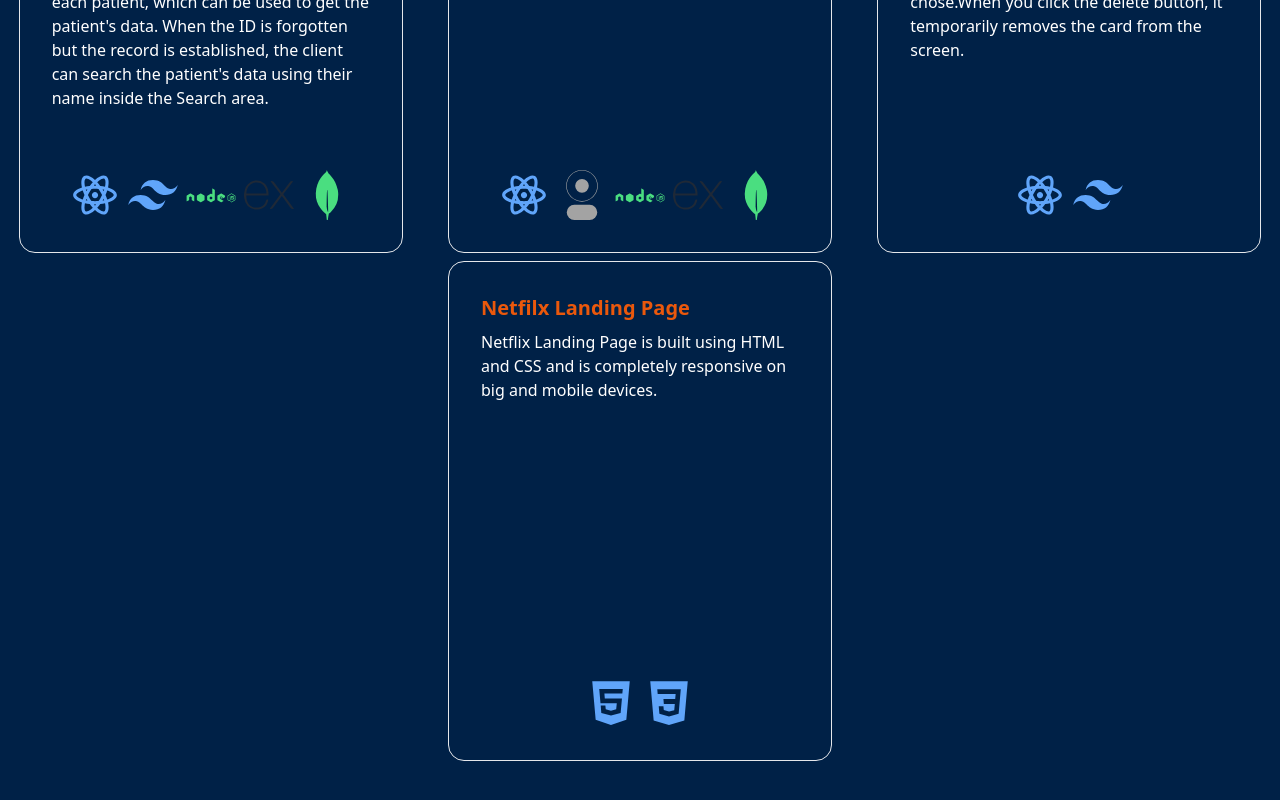
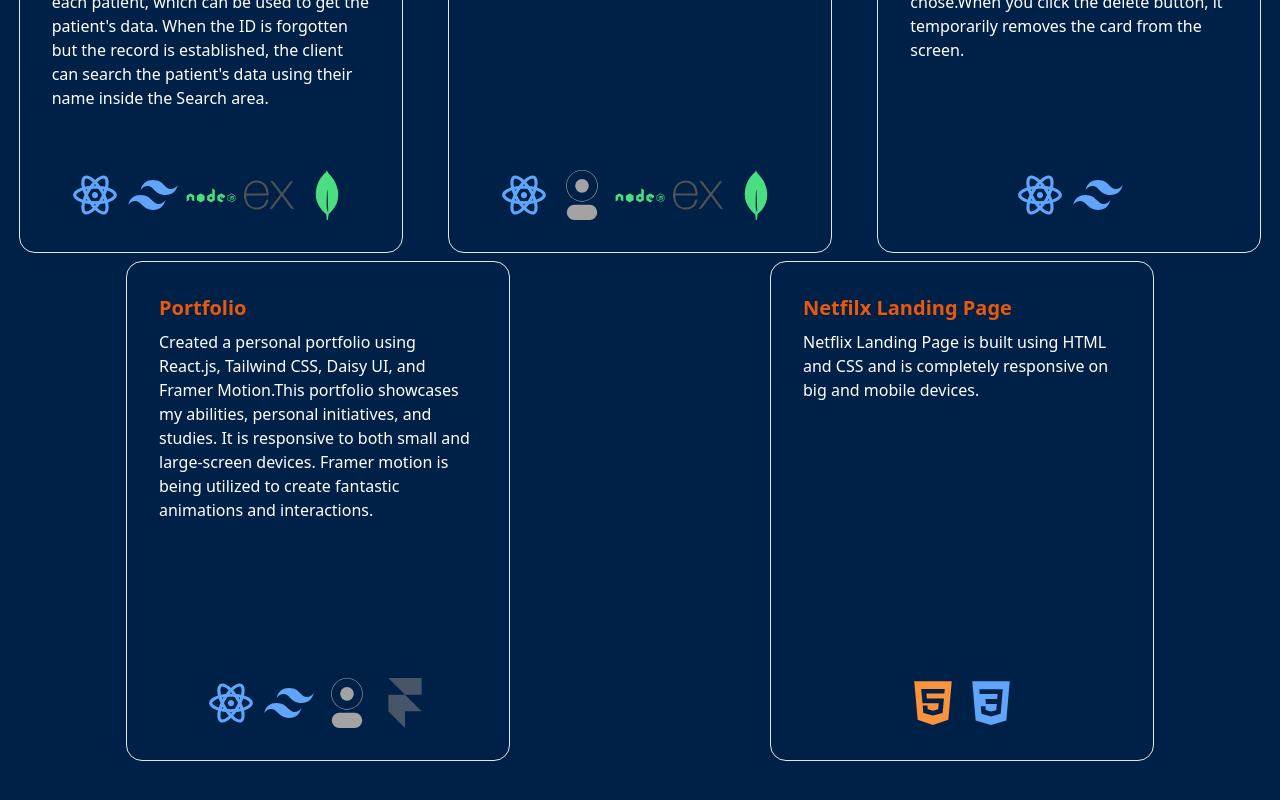
Before and after one commit to SHRIVISHNU-CM/Portfolio, a React (Vite) app: page / in a window 1280 px wide. Shown: the part 2048-2848 px from the top of the page. Built offline with nearby package versions, Linux system fonts and the light colour scheme.

Commit message:
updated my projects and skills framer motion and autocad

```diff
--- a/src/Components/Projects.jsx
+++ b/src/Components/Projects.jsx
@@ -6,23 +6,25 @@
 import { SiMongodb } from "react-icons/si";
 import { RiTailwindCssFill } from "react-icons/ri";
 import { SiDaisyui } from "react-icons/si";
-import{motion} from "framer-motion"
+import { motion } from "framer-motion"
+import { SiFramer } from "react-icons/si";
+
 function Projects() {
     return (
         <>
             <motion.h1
-            initial={{opacity:0, y:-30}}
-            transition={{duration:0.2}}
-            whileInView={{opacity:1,y:0}}
-            className="text-white text-[30px] text-center m-4">Personal Projects</motion.h1>
+                initial={{ opacity: 0, y: -30 }}
+                transition={{ duration: 0.2 }}
+                whileInView={{ opacity: 1, y: 0 }}
+                className="text-white text-[30px] text-center m-4">Personal Projects</motion.h1>
 
             <div className="flex flex-col max-w-full lg:flex-row lg:flex-wrap justify-around items-center gap-2 my-5 lg:w-full md:w-full h-min">
                 <motion.div
-                initial={{opacity:0,y:-5}}
-                transition={{duration:1}}
-                whileInView={{opacity:1,y:0}}
+                    initial={{ opacity: 0, y: -5 }}
+                    transition={{ duration: 1 }}
+                    whileInView={{ opacity: 1, y: 0 }}
 
-                 className="card w-[300px] lg:w-96 h-[500px] border">
+                    className="card w-[300px] lg:w-96 h-[500px] border">
                     <div className="card-body">
                         <h1 className="card-title text-orange-700">Medicos</h1>
                         <p className="text-white">
@@ -32,7 +34,7 @@
                             <RiReactjsLine className=" text-[50px] text-blue-400" />
                             <RiTailwindCssFill className=" text-[50px] text-blue-400" />
                             <DiNodejs className=" text-[50px] text-green-400" />
-                            <SiExpress className=" text-[50px] text-neutal-400" />
+                            <SiExpress className=" text-[50px] text-neutral-600" />
                             <SiMongodb className=" text-[50px] text-green-400" />
                         </div>
                     </div>
@@ -40,10 +42,10 @@
                 </motion.div>
 
                 <motion.div
-                initial={{opacity:0,y:-100}}
-                transition={{duration:0.2}}
-                whileInView={{opacity:1,y:0}}
-                className="card w-[300px] lg:w-96 h-[500px] border">
+                    initial={{ opacity: 0, y: -100 }}
+                    transition={{ duration: 0.8 }}
+                    whileInView={{ opacity: 1, y: 0 }}
+                    className="card w-[300px] lg:w-96 h-[500px] border">
                     <div className="card-body">
                         <h1 className="card-title text-orange-600">Blog</h1>
                         <p className="text-white">
@@ -53,7 +55,7 @@
                             <RiReactjsLine className=" text-[50px] text-blue-400" />
                             <SiDaisyui className=" text-[50px] text-neutral-400" />
                             <DiNodejs className=" text-[50px] text-green-400" />
-                            <SiExpress className=" text-[50px] text-neutal-400" />
+                            <SiExpress className=" text-[50px] text-neutral-600" />
                             <SiMongodb className=" text-[50px] text-green-400" />
                         </div>
                     </div>
@@ -61,10 +63,10 @@
                 </motion.div>
 
                 <motion.div
-                initial={{opacity:0,y:-5}}
-                transition={{duration:0.2}}
-                whileInView={{opacity:1,y:0}}
-                 className="card w-[300px] lg:w-96 h-[500px] border">
+                    initial={{ opacity: 0, y: -5 }}
+                    transition={{ duration: 0.8 }}
+                    whileInView={{ opacity: 1, y: 0 }}
+                    className="card w-[300px] lg:w-96 h-[500px] border">
                     <div className="card-body">
                         <h1 className="card-title text-orange-600">Employee Dashboard</h1>
                         <p className="text-white">
@@ -78,18 +80,40 @@
                     </div>
 
                 </motion.div>
+                <motion.div
+                    initial={{ opacity: 0, y: -5 }}
+                    transition={{ duration: 0.8 }}
+                    whileInView={{ opacity: 1, y: 0 }}
+                    className="card w-[300px] lg:w-96 h-[500px] border">
+                    <div className="card-body">
+                        <h1 className="card-title text-orange-600">Portfolio</h1>
+                        <p className="text-white">
+                            Created a personal portfolio using React.js, Tailwind CSS, Daisy UI, and Framer Motion.This portfolio showcases my abilities, personal initiatives, and studies. It is responsive to both small and large-screen devices. Framer motion is being utilized to create fantastic animations and interactions.
+                        </p>
+                        <div className="flex justify-center gap-x-2">
+                            <RiReactjsLine className=" text-[50px] text-blue-400" />
+                            <RiTailwindCssFill className=" text-[50px] text-blue-400" />
+                            <SiDaisyui className=" text-[50px] text-neutral-400" />
+                            <SiFramer className="text-[50px] text-slate-600" />
+
+
+                        </div>
+
+                    </div>
+
+                </motion.div>
 
                 <motion.div
-                initial={{opacity:0,y:-100}}
-                transition={{duration:0.2}}
-                whileInView={{opacity:1,y:0}}
-                 className="card w-[300px] lg:w-96  h-[500px] border">
+                    initial={{ opacity: 0, y: -100 }}
+                    transition={{ duration: 0.8 }}
+                    whileInView={{ opacity: 1, y: 0 }}
+                    className="card w-[300px] lg:w-96  h-[500px] border">
                     <div className="card-body">
                         <h1 className="card-title text-orange-600">Netfilx Landing Page</h1>
                         <p className="text-white">
                             Netflix Landing Page is built using HTML and CSS and is completely responsive on big and mobile devices.                </p>
                         <div className="flex justify-center gap-x-2">
-                            <FaHtml5 className=" text-[50px] text-blue-400" />
+                            <FaHtml5 className=" text-[50px] text-orange-400" />
                             <IoLogoCss3 className=" text-[50px] text-blue-400" />
 
                         </div>
```
